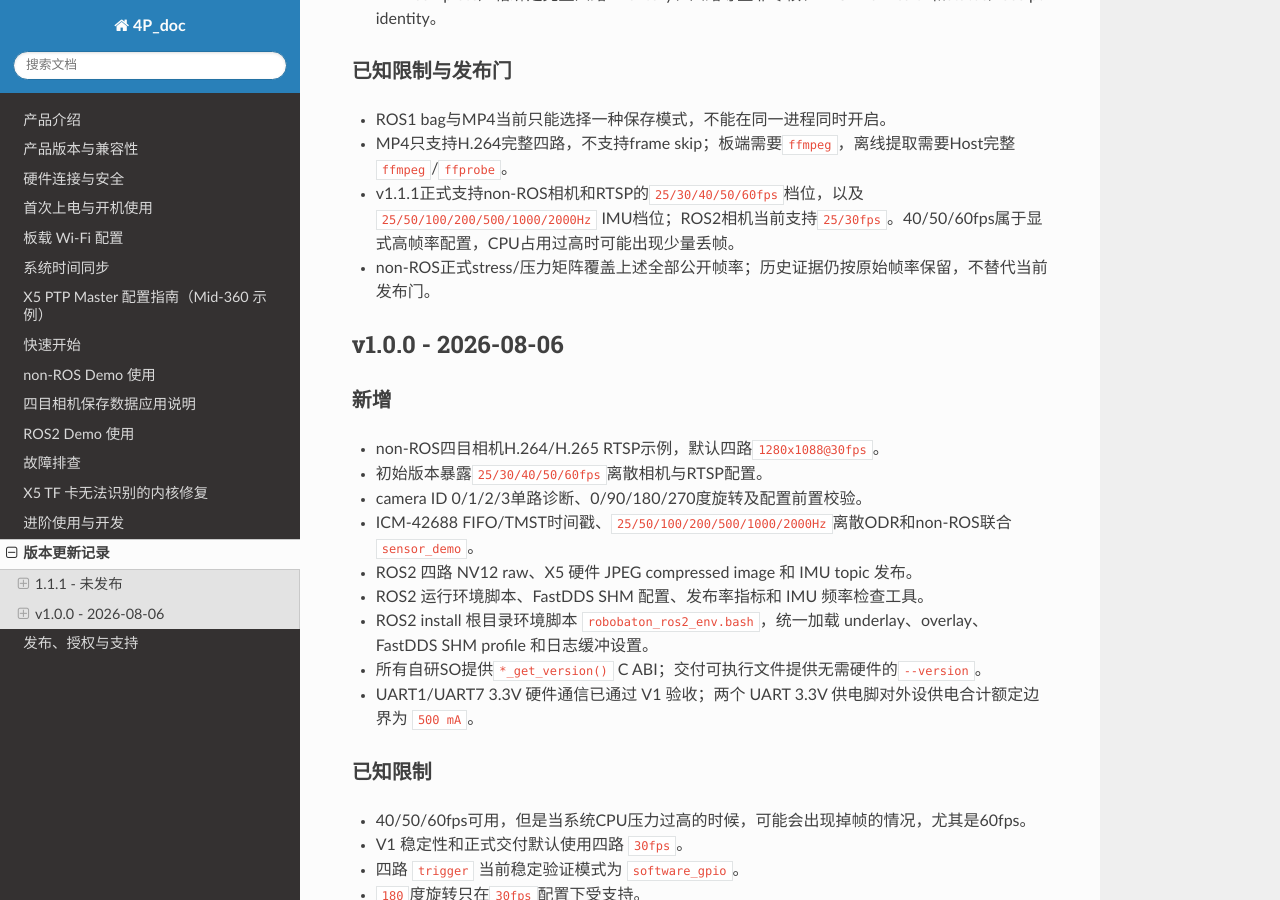
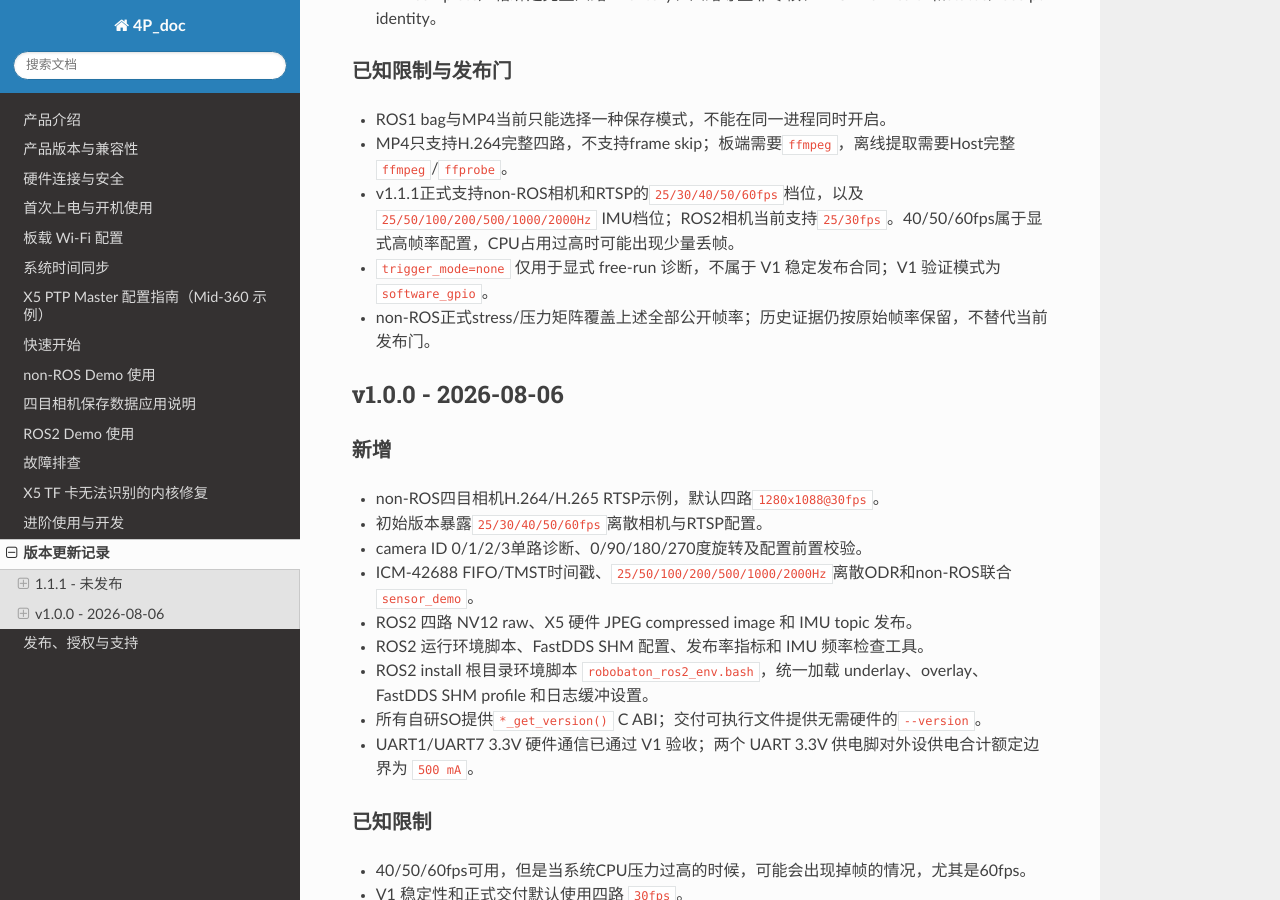
Before and after one commit to Hessian-matrix/4P_doc, a Sphinx documentation site: the page built from source/changelog.md, in a window 1280 px wide and 900 px high, scrolled down 958 px. Built offline with Sphinx 7.4.7 and the Read the Docs theme 3.1.0, drawn with Linux system fonts in a browser that asks for light colours.

Commit message:
docs(release): clarify v1.1.1 trigger contract

```diff
--- a/source/changelog.md
+++ b/source/changelog.md
@@ -26,6 +26,7 @@
 - ROS1 bag与MP4当前只能选择一种保存模式，不能在同一进程同时开启。
 - MP4只支持H.264完整四路，不支持frame skip；板端需要`ffmpeg`，离线提取需要Host完整`ffmpeg`/`ffprobe`。
 - v1.1.1正式支持non-ROS相机和RTSP的`25/30/40/50/60fps`档位，以及`25/50/100/200/500/1000/2000Hz` IMU档位；ROS2相机当前支持`25/30fps`。40/50/60fps属于显式高帧率配置，CPU占用过高时可能出现少量丢帧。
+- `trigger_mode=none` 仅用于显式 free-run 诊断，不属于 V1 稳定发布合同；V1 验证模式为 `software_gpio`。
 - non-ROS正式stress/压力矩阵覆盖上述全部公开帧率；历史证据仍按原始帧率保留，不替代当前发布门。
 
 ## v1.0.0 - 2026-08-06
```
